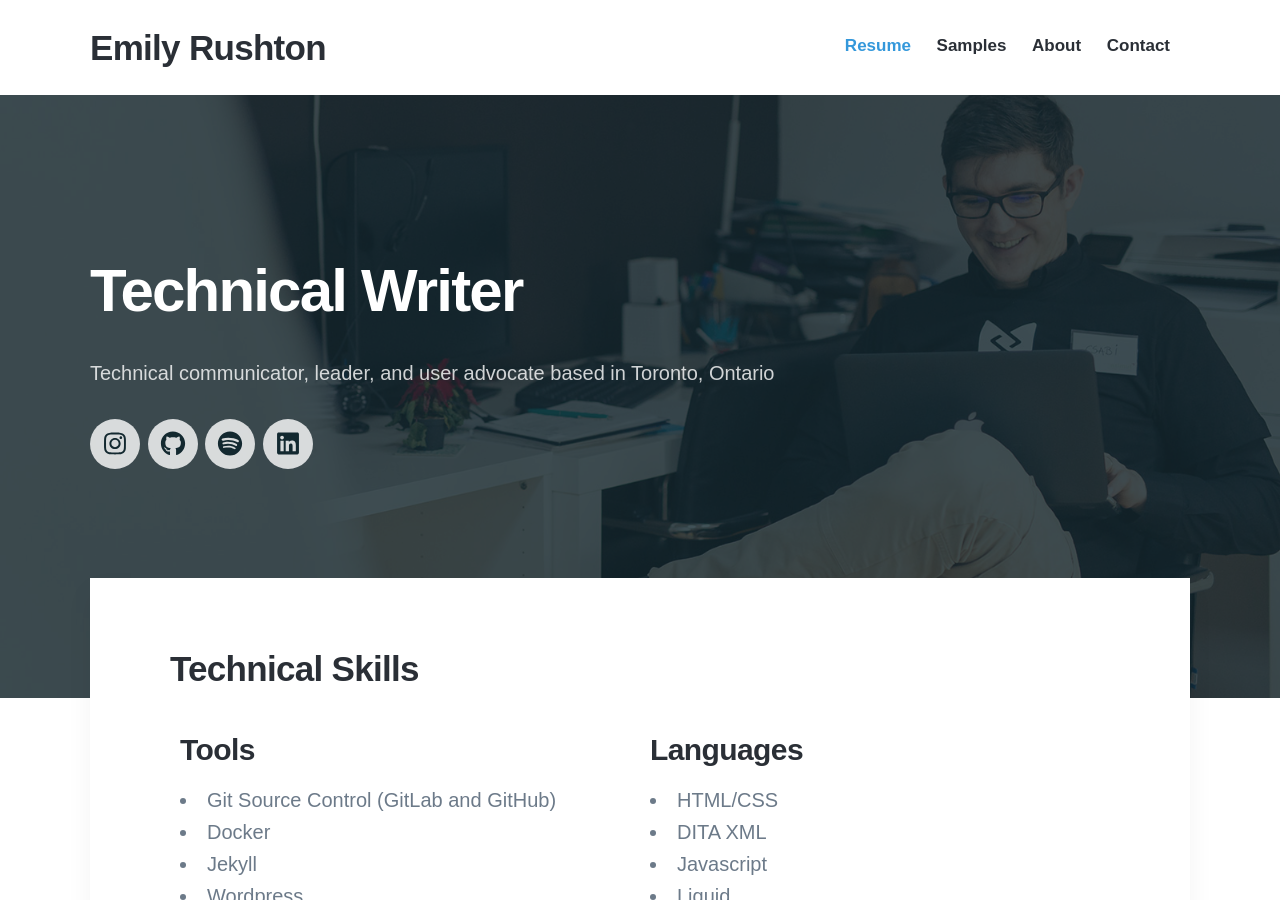
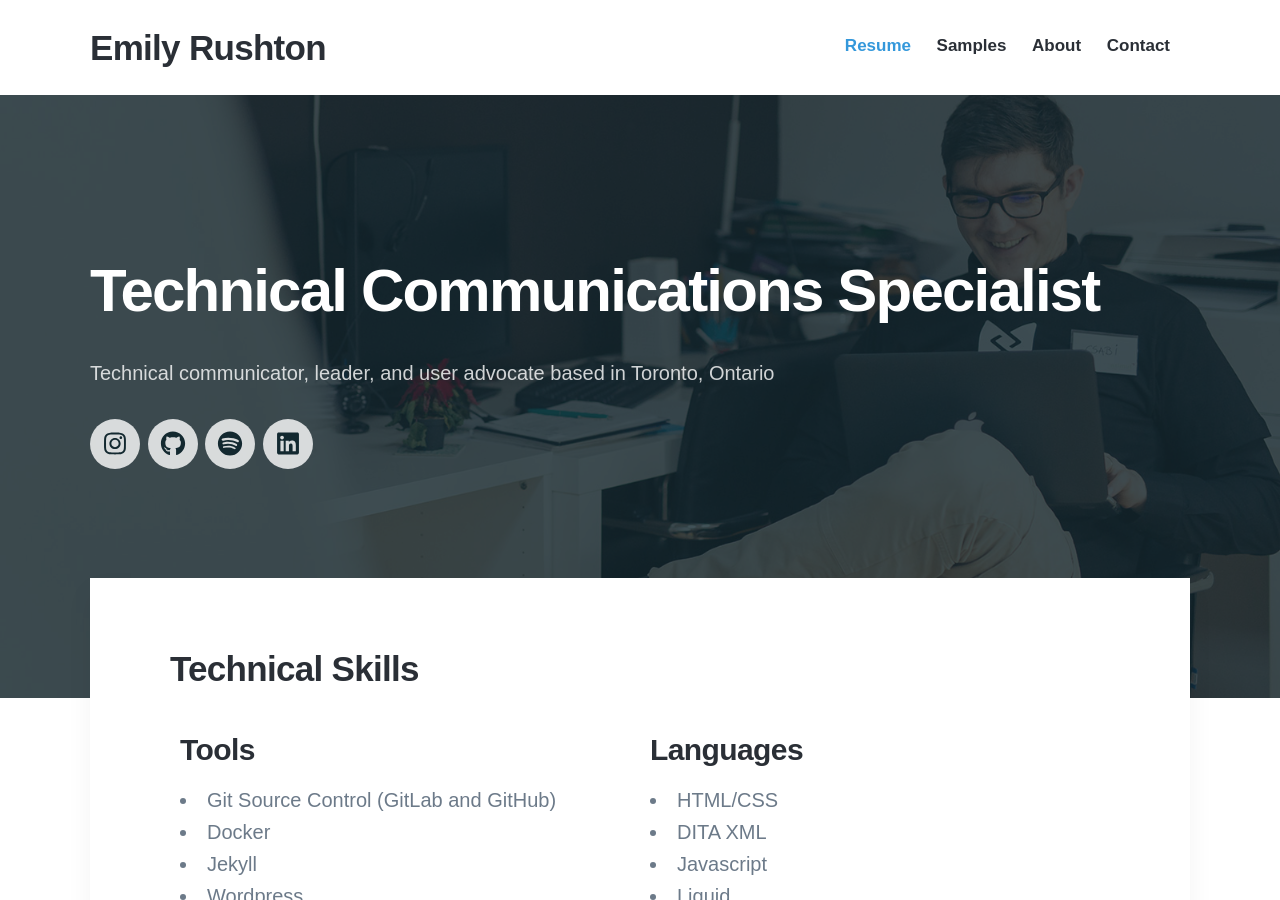
Before and after one commit to emilyrushton/emilyrushton.github.io, a Jekyll site: the page built from index.html, in a window 1280 px wide and 900 px high. Built offline with Jekyll 4.4.1, drawn with Linux system fonts in a browser that asks for light colours; nearby versions of some CDN libraries; some web fonts are replaced.

Commit message:
Update index.html

```diff
--- a/index.html
+++ b/index.html
@@ -13,7 +13,7 @@ featured_image: /images/demo/home.jpg
 
 	<div class="wrap">
 
-		<h1>Technical Writer</h1>
+		<h1>Technical Communications Specialist</h1>
 		<p>Technical communicator, leader, and user advocate based in Toronto, Ontario</p>
 
 		{% include socials.html %}
```
